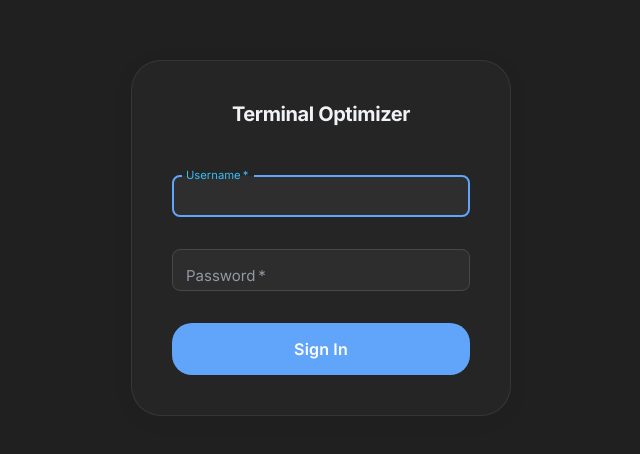
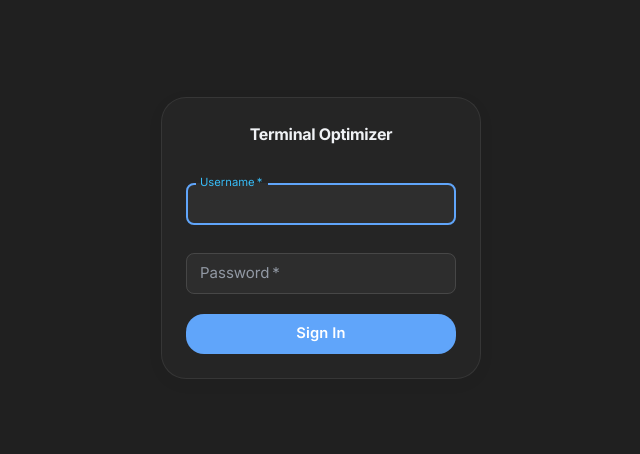
Before and after one commit to SHATHISH-07/port-system, a React (Vite) app in the folder client/: page /login in a window 1280 px wide. Shown: the part 162-616 px from the top of the page, without its empty margins (319-959 px from the left). Built offline with nearby package versions, Linux system fonts and the light colour scheme; no server answers; a web font is replaced by a local one.

Commit message:
feat: implement login page with form-based authentication and token handling

```diff
--- a/client/src/pages/auth/Login.tsx
+++ b/client/src/pages/auth/Login.tsx
@@ -33,15 +33,19 @@ const Login: React.FC = () => {
             });
 
             const token = response.data.access_token;
+
             const userResponse = await api.get("/auth/me", {
-                headers: { Authorization: `Bearer ${token}` }
+                headers: { Authorization: `Bearer ${token}` },
             });
 
             login(token, userResponse.data);
             navigate(from, { replace: true });
         } catch (err: unknown) {
             const e = err as { response?: { data?: { detail?: string } } };
-            setError(e?.response?.data?.detail || "Invalid username or password");
+
+            setError(
+                e?.response?.data?.detail || "Invalid username or password",
+            );
         } finally {
             setLoading(false);
         }
@@ -55,35 +59,56 @@ const Login: React.FC = () => {
                 alignItems: "center",
                 justifyContent: "center",
                 backgroundColor: "background.default",
-                p: 2
+                p: 2,
             }}
         >
             <Paper
                 elevation={0}
                 sx={{
-                    p: 5,
+                    p: 3,
                     width: "100%",
-                    maxWidth: 380,
+                    maxWidth: 320,
                     display: "flex",
                     flexDirection: "column",
                     alignItems: "center",
-                    borderRadius: 3,
+                    borderRadius: 2.5,
                     border: "1px solid",
                     borderColor: "divider",
-                    boxShadow: "0 4px 24px rgba(0,0,0,0.04)"
+                    boxShadow: "0 4px 18px rgba(0,0,0,0.04)",
                 }}
             >
-                <Typography component="h1" variant="h5" sx={{ mb: 4, fontWeight: 700, letterSpacing: "-0.02em", color: "text.primary" }}>
+                <Typography
+                    component="h1"
+                    variant="h6"
+                    sx={{
+                        mb: 2.5,
+                        fontWeight: 700,
+                        letterSpacing: "-0.02em",
+                        color: "text.primary",
+                    }}
+                >
                     Terminal Optimizer
                 </Typography>
 
                 {error && (
-                    <Alert severity="error" sx={{ width: "100%", mb: 3, borderRadius: 2 }}>
+                    <Alert
+                        severity="error"
+                        sx={{
+                            width: "100%",
+                            mb: 2,
+                            borderRadius: 2,
+                            py: 0.3,
+                        }}
+                    >
                         {error}
                     </Alert>
                 )}
 
-                <Box component="form" onSubmit={handleSubmit} sx={{ width: "100%" }}>
+                <Box
+                    component="form"
+                    onSubmit={handleSubmit}
+                    sx={{ width: "100%" }}
+                >
                     <TextField
                         margin="normal"
                         required
@@ -93,10 +118,12 @@ const Login: React.FC = () => {
                         name="username"
                         autoComplete="username"
                         autoFocus
+                        size="small"
                         value={username}
                         onChange={(e) => setUsername(e.target.value)}
-                        sx={{ mb: 2 }}
+                        sx={{ mb: 1.5 }}
                     />
+
                     <TextField
                         margin="normal"
                         required
@@ -106,10 +133,12 @@ const Login: React.FC = () => {
                         type="password"
                         id="password"
                         autoComplete="current-password"
+                        size="small"
                         value={password}
                         onChange={(e) => setPassword(e.target.value)}
-                        sx={{ mb: 4 }}
+                        sx={{ mb: 2.5 }}
                     />
+
                     <Button
                         type="submit"
                         fullWidth
@@ -117,11 +146,12 @@ const Login: React.FC = () => {
                         disabled={loading}
                         disableElevation
                         sx={{
-                            py: 1.5,
-                            borderRadius: 2,
+                            py: 0.9,
+                            borderRadius: 1.8,
                             fontWeight: 600,
                             textTransform: "none",
-                            fontSize: "1rem"
+                            fontSize: "0.92rem",
+                            minHeight: 38,
                         }}
                     >
                         {loading ? "Authenticating..." : "Sign In"}
```
